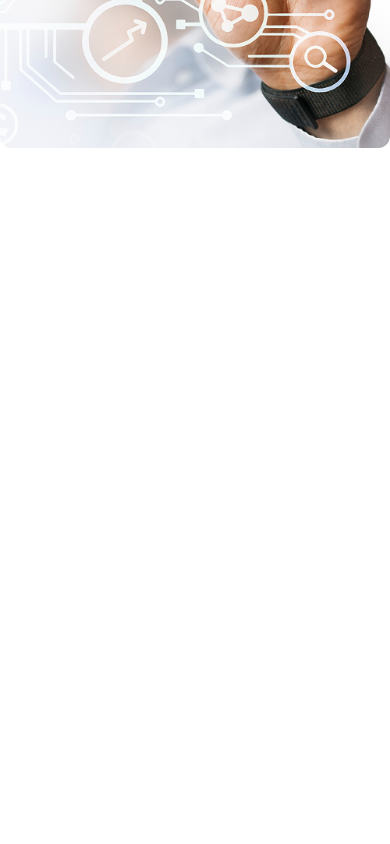
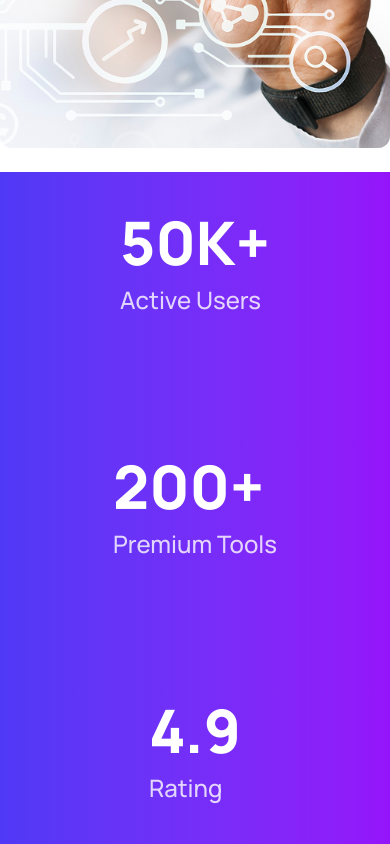
Before and after one commit to minhaj-hossain/DigiTools_Platform, a React (Vite) app: page / in a window 390 px wide. Shown: the part 830-1674 px from the top of the page. Before the commit the page ends 1002 px from the top, so only its background shows below. Built offline with nearby package versions, Linux system fonts and the light colour scheme.

Commit message:
added responsive stats section

```diff
--- a/src/App.jsx
+++ b/src/App.jsx
@@ -1,6 +1,7 @@
 import './App.css'
 import Banner from './components/banner/Banner'
 import Navbar from './components/navbar/Navbar'
+import Stats from './components/stats/Stats'
 
 function App() {
 
@@ -8,6 +9,7 @@ function App() {
     <>
       <Navbar />
       <Banner />
+      <Stats />
     </>
   )
 }
--- a/src/components/banner/Banner.jsx
+++ b/src/components/banner/Banner.jsx
@@ -5,7 +5,7 @@ import bannerImg from '../../assets/banner.png'
 
 const Banner = () => {
     return (
-        <div className='container max-h-162 mx-auto mt-12'>
+        <div className='container  relative z-50 mx-auto mt-12'>
             <div className='grid grid-cols-1 lg:grid-cols-2 gap-4'>
                 <div className="left-banner flex items-center">
                     <div className='left-container space-y-4 flex flex-col justify-center items-center text-center md:text-left md:block'>
--- /dev/null
+++ b/src/components/stats/Stats.jsx
@@ -0,0 +1,36 @@
+import React from 'react';
+
+const Stats = () => {
+    return (
+        <div className='relative z-20 bg-linear-to-r from-[#4F39F6]  to-[#9514FA]'>
+            <div className='container mx-auto px-10 flex flex-wrap items-center justify-center gap-15 md:gap-20 '>
+                <div className='flex items-center gap-15 py-10'>
+                    <div className='text-white space-y-3'>
+                        <h2 className='font-extrabold text-6xl '>50K+</h2>
+                        <p className='font-medium text-2xl text-white/80'>Active Users</p>
+                    </div>
+                    <div className='h-15 w-px hidden sm:block border border-white/50 rounded-full'></div>
+                </div>
+                <div className='flex items-center gap-15 py-10'>
+                    <div className='text-white space-y-3'>
+                        <h2 className='font-extrabold text-6xl '>200+</h2>
+                        <p className='font-medium text-2xl text-white/80'>Premium Tools</p>
+                    </div>
+                    <div className='h-15 w-px hidden sm:block border border-white/50 rounded-full'></div>
+                </div>
+                <div className='flex items-center gap-15 py-10'>
+                    <div className='text-white space-y-3'>
+                        <h2 className='font-extrabold text-6xl '>4.9</h2>
+                        <p className='font-medium text-2xl text-white/80'>Rating</p>
+                    </div>
+
+                </div>
+
+            </div>
+
+
+        </div>
+    );
+};
+
+export default Stats;
```
